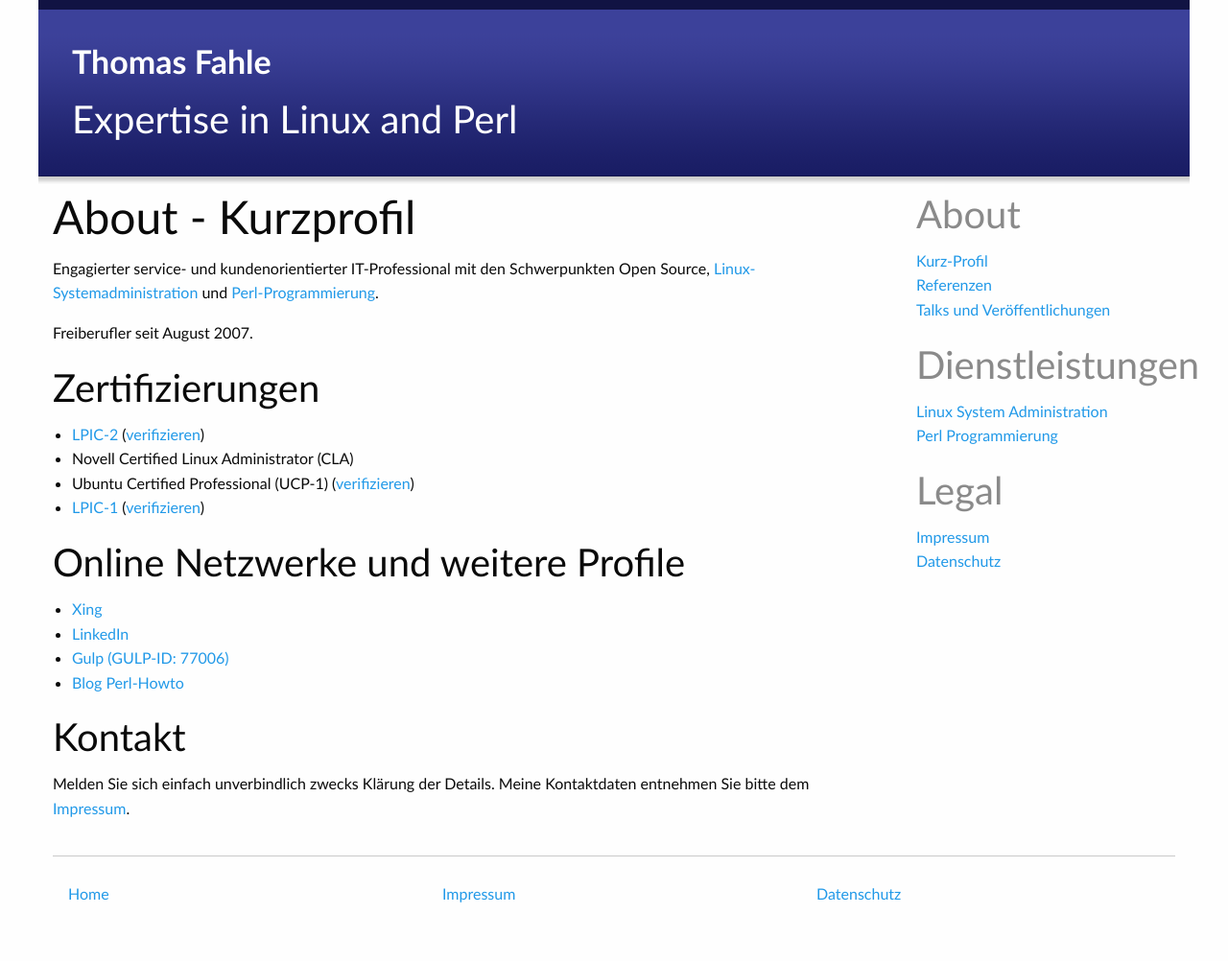
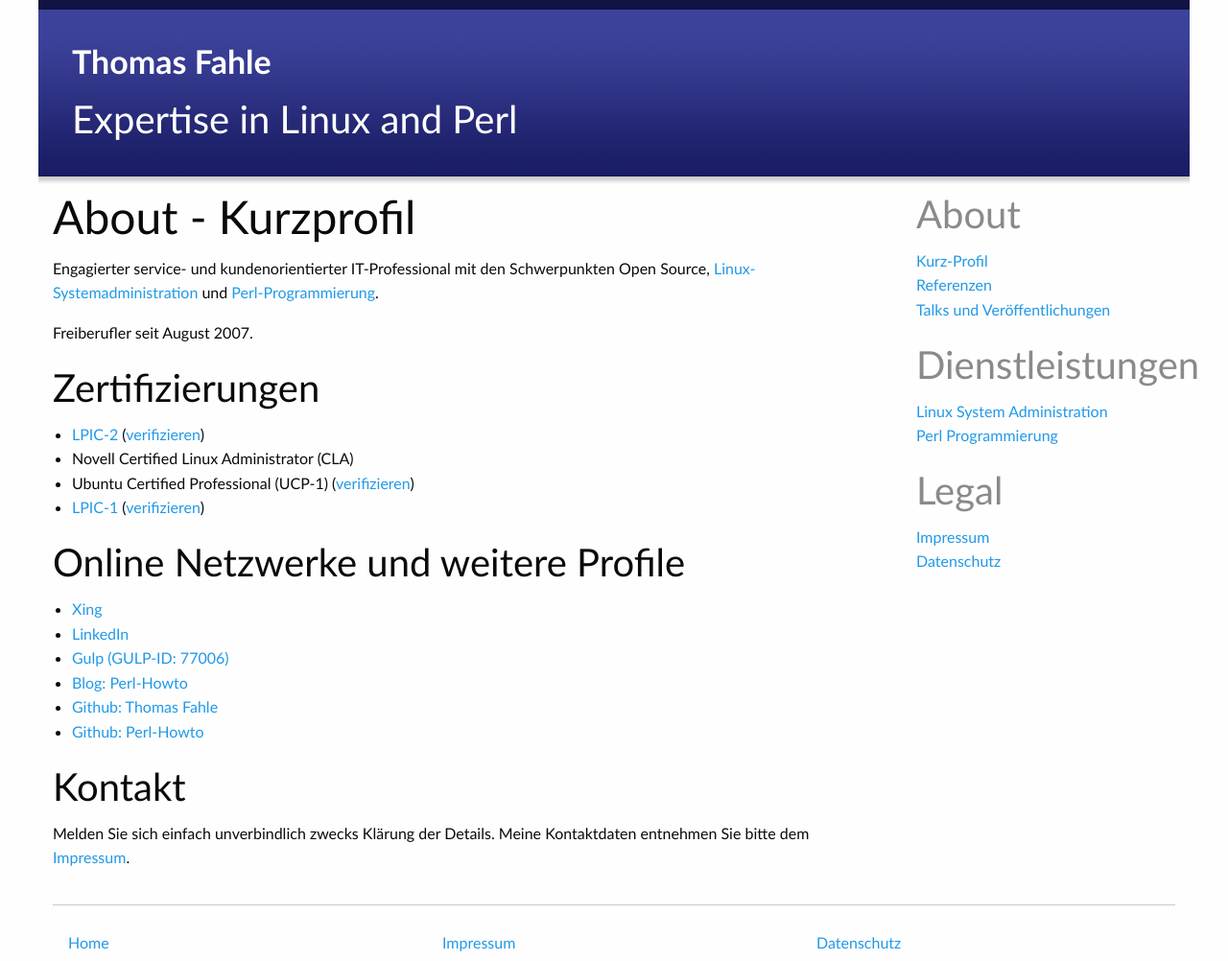
Before and after one commit to thomas-fahle/thomas-fahle.github.io, a Jekyll site: the page built from about.html, in a window 1280 px wide. Shown: the whole page at 96% size. Built offline with Jekyll 4.4.1, drawn with Linux system fonts in a browser that asks for light colours; before the commit the page ends 951 px from its top, so only the background shows below that.

Commit message:
Added GitHub Repos

```diff
--- a/about.html
+++ b/about.html
@@ -32,7 +32,9 @@ Ubuntu Certified Professional (UCP-1) (<a href="https://lpi.org/v/LPI000095426/6
 <li><a href="https://www.xing.com/profile/Thomas_Fahle">Xing</a></li>
 <li><a href="https://www.linkedin.com/in/thomasfahle">LinkedIn</a></li>
 <li><a href="https://www.gulp.de/">Gulp (GULP-ID: 77006)</a></li>
-<li><a href="https://perl-howto.github.io/">Blog Perl-Howto</a></li>
+<li><a href="https://perl-howto.github.io/">Blog: Perl-Howto</a></li>
+<li><a href="https://github.com/thomas-fahle">Github: Thomas Fahle</a></li>
+<li><a href="https://github.com/perl-howto">Github: Perl-Howto</a></li>
 </ul>
 
 
```
